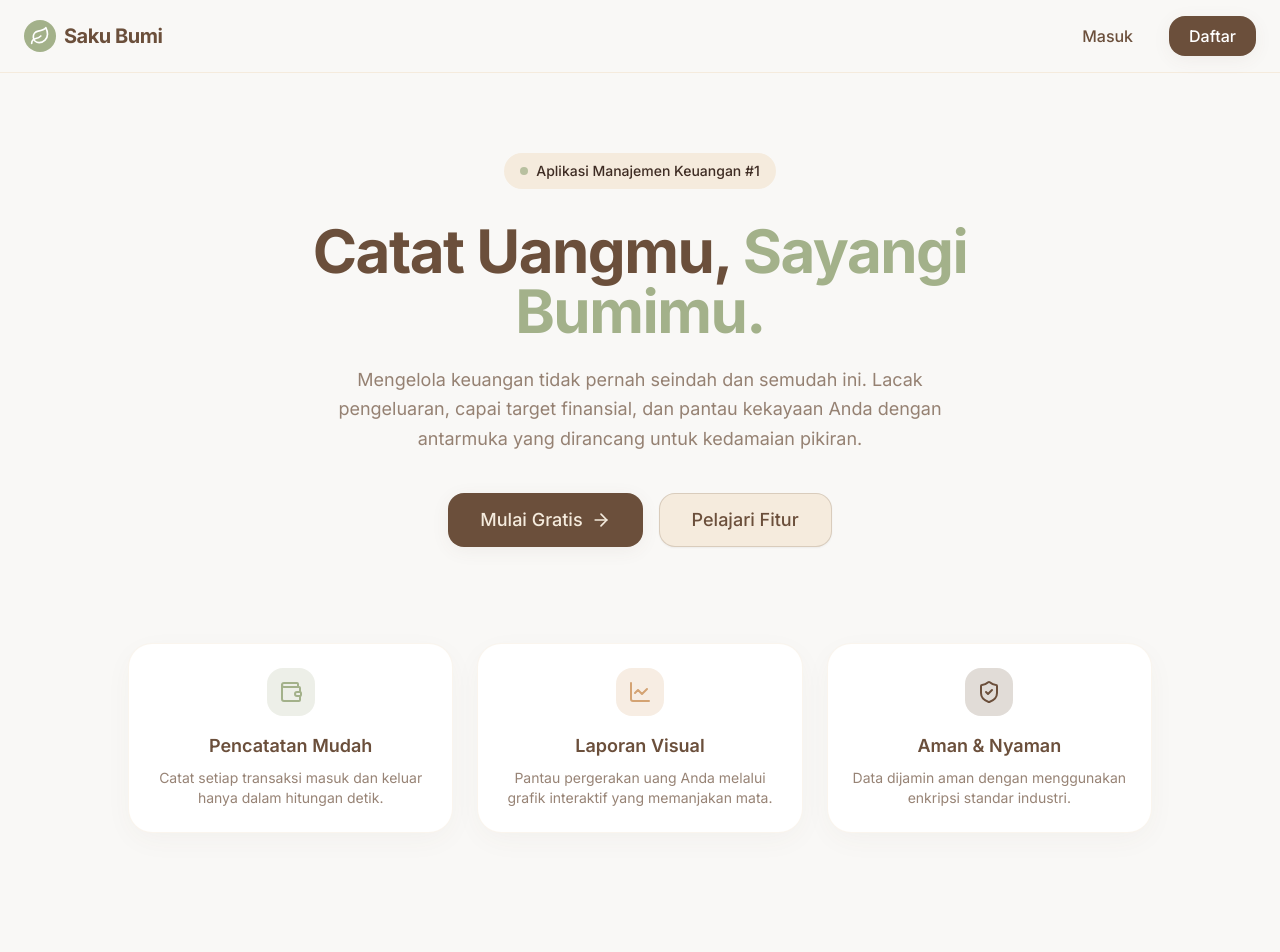
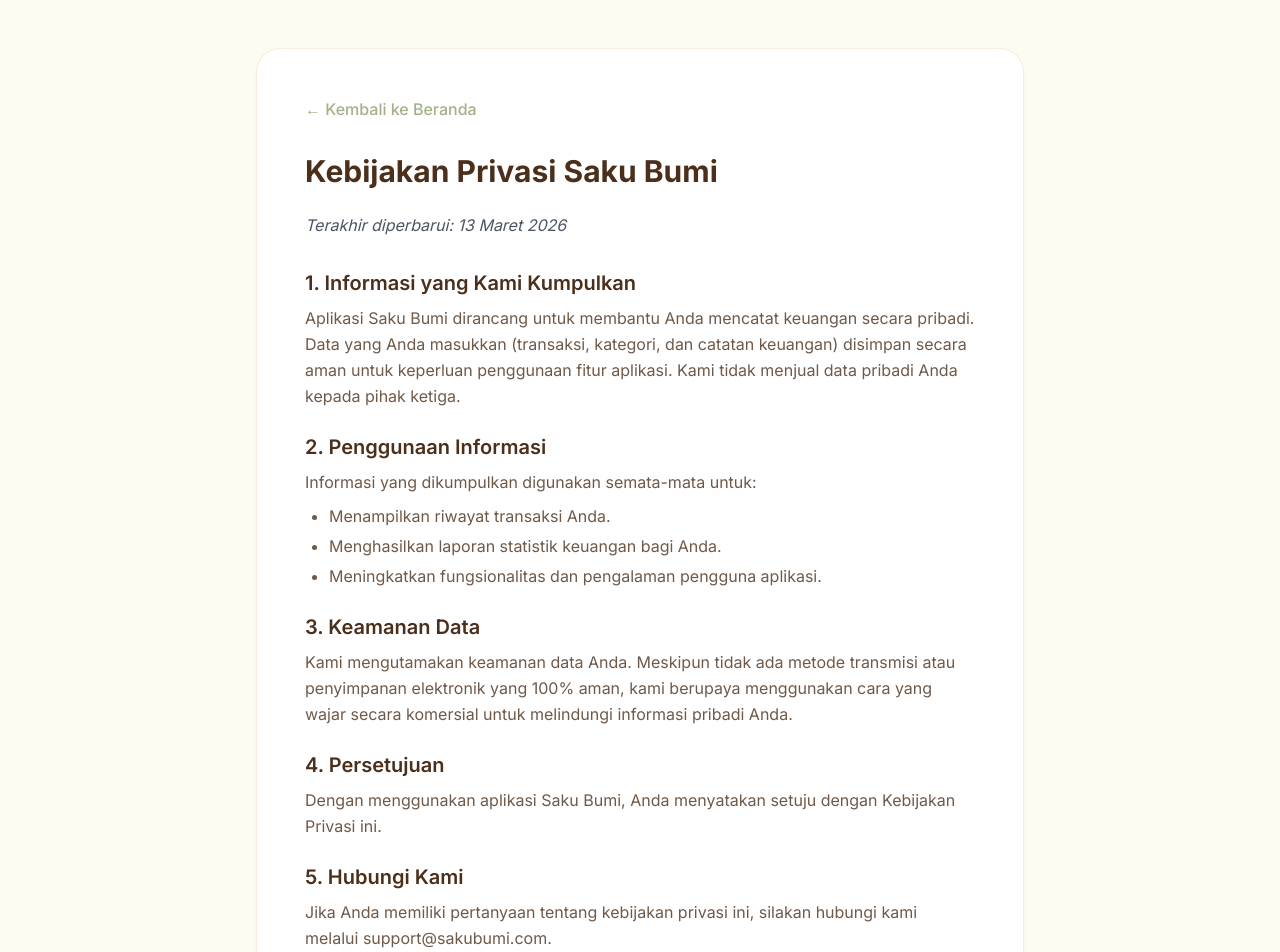
Before and after one commit to janubiyyy/sakubumi-web, a React (Vite) app: page /privacy in a window 1280 px wide. Before the commit this address led to /. Shown: the top 952 px of the page. Before the commit the page ends 913 px from the top, so only its background shows below. Built offline with nearby package versions, Linux system fonts and the light colour scheme; no server answers.

Commit message:
feat: Add a privacy policy page and its routing.

```diff
--- a/src/App.tsx
+++ b/src/App.tsx
@@ -7,6 +7,7 @@
 import CategoryPage from './pages/CategoryPage';
 import ReportPage from './pages/ReportPage';
 import ProfilePage from './pages/ProfilePage';
+import PrivacyPage from './pages/PrivacyPage';
 import DashboardLayout from './layouts/DashboardLayout';
 import { Toaster } from 'react-hot-toast';
 
@@ -25,6 +26,7 @@
         <Route path="/" element={<LandingPage />} />
         <Route path="/login" element={<LoginPage />} />
         <Route path="/register" element={<RegisterPage />} />
+        <Route path="/privacy" element={<PrivacyPage />} />
 
         {/* Protected Dashboard Routes (Nanti akan ditambah guard auth) */}
         <Route path="/dashboard" element={<DashboardLayout />}>
--- /dev/null
+++ b/src/pages/PrivacyPage.tsx
@@ -0,0 +1,68 @@
+import { Link } from 'react-router-dom';
+
+const PrivacyPage = () => {
+  return (
+    <div className="min-h-screen bg-[#FDFCF0] py-12 px-4 sm:px-6 lg:px-8">
+      <div className="max-w-3xl mx-auto bg-white rounded-3xl shadow-sm border border-[#E8C49A]/30 p-8 sm:p-12">
+        <Link to="/" className="text-[#A3B18A] hover:text-[#588157] font-medium mb-8 inline-block">
+          ← Kembali ke Beranda
+        </Link>
+
+        <h1 className="text-3xl font-bold text-[#4B2F1B] mb-6">Kebijakan Privasi Saku Bumi</h1>
+        <p className="text-gray-600 mb-8 italic">Terakhir diperbarui: 13 Maret 2026</p>
+
+        <section className="space-y-6 text-[#4B2F1B]/80 leading-relaxed">
+          <div>
+            <h2 className="text-xl font-semibold text-[#4B2F1B] mb-2">1. Informasi yang Kami Kumpulkan</h2>
+            <p>
+              Aplikasi Saku Bumi dirancang untuk membantu Anda mencatat keuangan secara pribadi.
+              Data yang Anda masukkan (transaksi, kategori, dan catatan keuangan) disimpan secara aman
+              untuk keperluan penggunaan fitur aplikasi. Kami tidak menjual data pribadi Anda kepada pihak ketiga.
+            </p>
+          </div>
+
+          <div>
+            <h2 className="text-xl font-semibold text-[#4B2F1B] mb-2">2. Penggunaan Informasi</h2>
+            <p>
+              Informasi yang dikumpulkan digunakan semata-mata untuk:
+            </p>
+            <ul className="list-disc ml-6 mt-2 space-y-1">
+              <li>Menampilkan riwayat transaksi Anda.</li>
+              <li>Menghasilkan laporan statistik keuangan bagi Anda.</li>
+              <li>Meningkatkan fungsionalitas dan pengalaman pengguna aplikasi.</li>
+            </ul>
+          </div>
+
+          <div>
+            <h2 className="text-xl font-semibold text-[#4B2F1B] mb-2">3. Keamanan Data</h2>
+            <p>
+              Kami mengutamakan keamanan data Anda. Meskipun tidak ada metode transmisi atau penyimpanan
+              elektronik yang 100% aman, kami berupaya menggunakan cara yang wajar secara komersial
+              untuk melindungi informasi pribadi Anda.
+            </p>
+          </div>
+
+          <div>
+            <h2 className="text-xl font-semibold text-[#4B2F1B] mb-2">4. Persetujuan</h2>
+            <p>
+              Dengan menggunakan aplikasi Saku Bumi, Anda menyatakan setuju dengan Kebijakan Privasi ini.
+            </p>
+          </div>
+
+          <div>
+            <h2 className="text-xl font-semibold text-[#4B2F1B] mb-2">5. Hubungi Kami</h2>
+            <p>
+              Jika Anda memiliki pertanyaan tentang kebijakan privasi ini, silakan hubungi kami melalui support@sakubumi.com.
+            </p>
+          </div>
+        </section>
+
+        <div className="mt-12 pt-8 border-t border-gray-100 text-center">
+          <p className="text-sm text-gray-500">© 2026 Saku Bumi. Hak Cipta Dilindungi.</p>
+        </div>
+      </div>
+    </div>
+  );
+};
+
+export default PrivacyPage;
```
